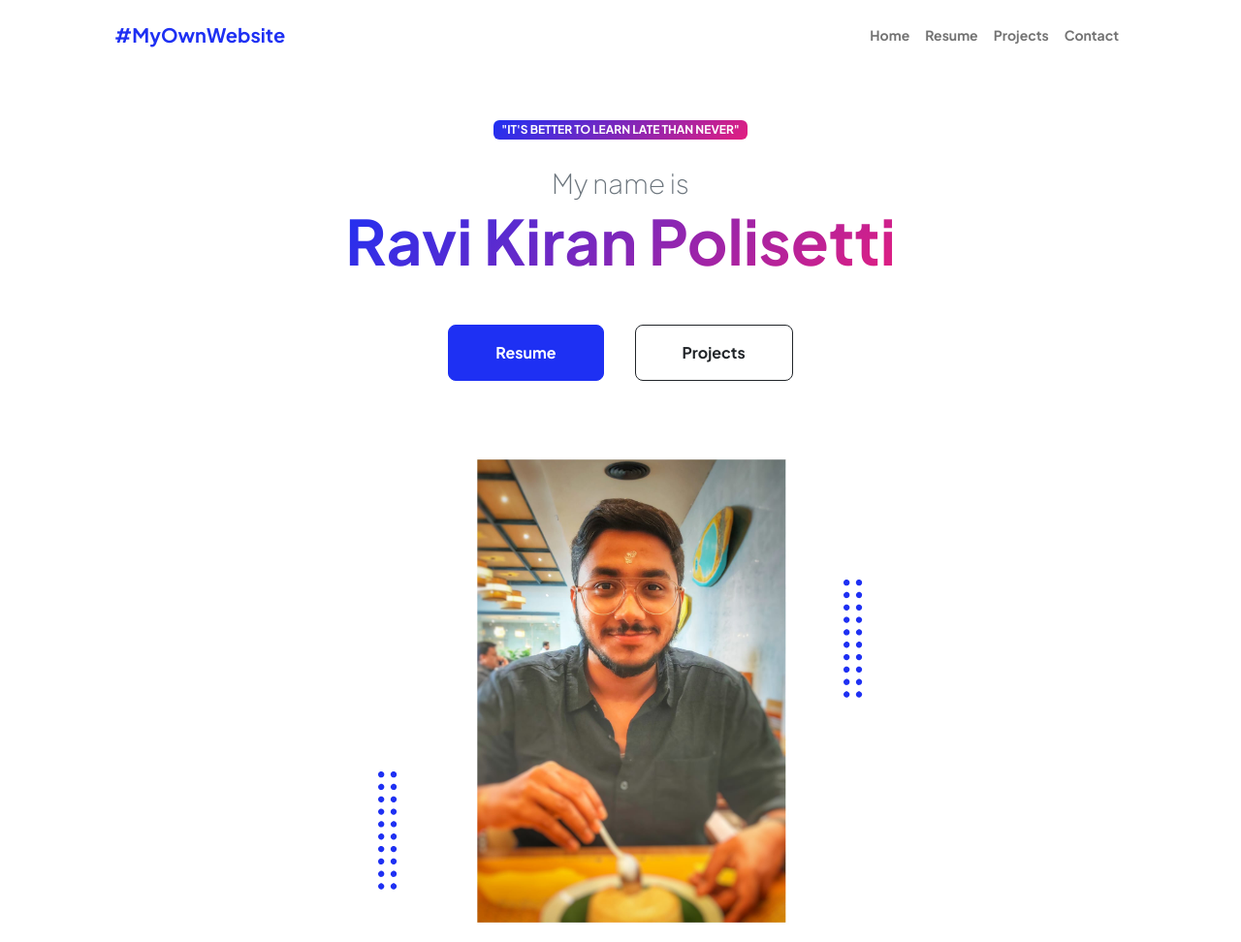
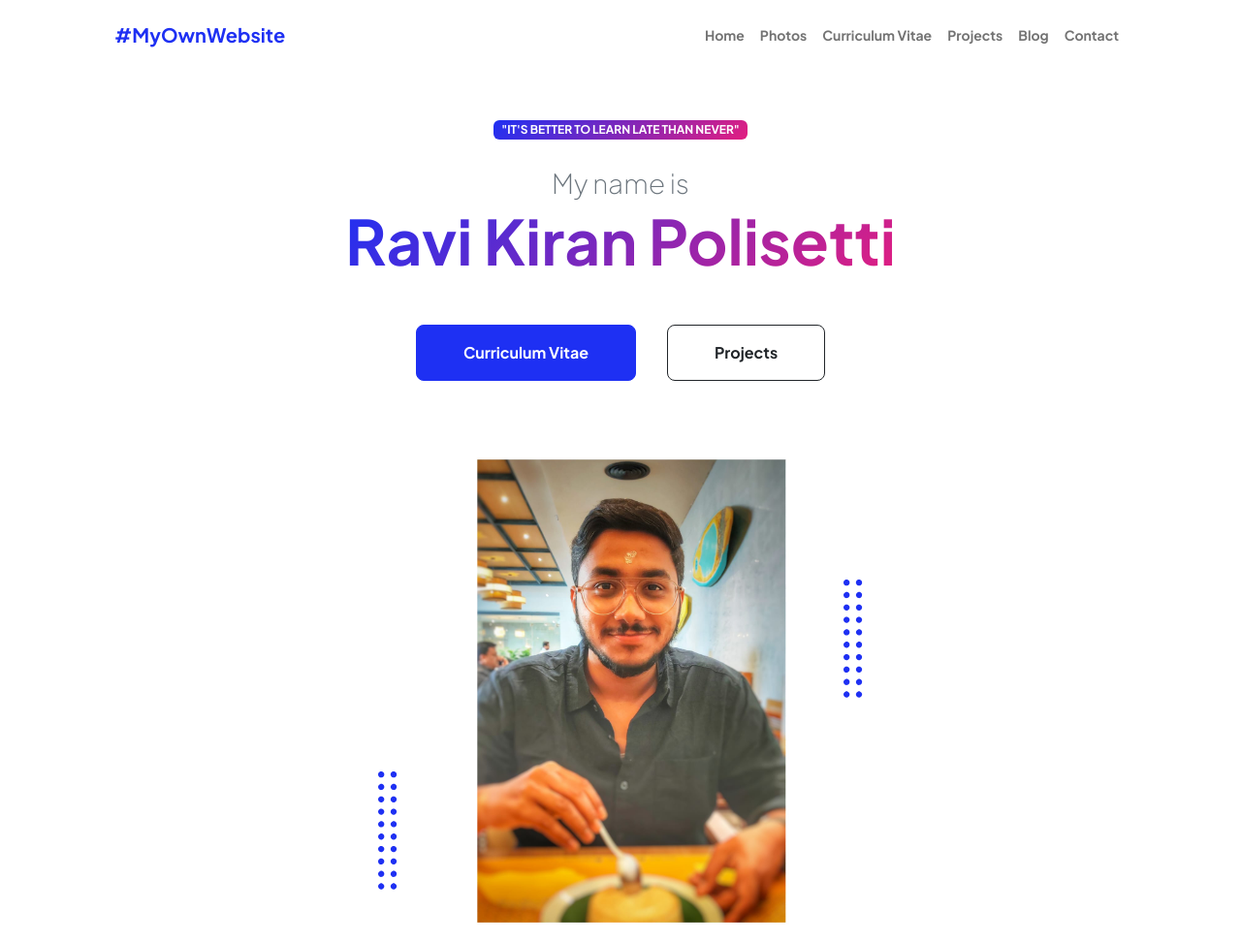
Before and after one commit to Veerasetti9/-myownwebsite, a plain HTML site: page index.html in a window 1280 px wide. Shown: the top 972 px of the page at 97% size. Drawn offline with nearby package versions, Linux system fonts and the light colour scheme.

Commit message:
Add files via upload

```diff
--- a/index.html
+++ b/index.html
@@ -5,7 +5,7 @@
         <meta name="viewport" content="width=device-width, initial-scale=1, shrink-to-fit=no" />
         <meta name="description" content="" />
         <meta name="author" content="" />
-        <title>Personal - Start Bootstrap Theme</title>
+        <title>#MyOwnWebsite</title>
         <!-- Favicon-->
         <link rel="icon" type="image/x-icon" href="assets/favicon.ico" />
         <!-- Custom Google font-->
@@ -27,8 +27,10 @@
                     <div class="collapse navbar-collapse" id="navbarSupportedContent">
                         <ul class="navbar-nav ms-auto mb-2 mb-lg-0 small fw-bolder">
                             <li class="nav-item"><a class="nav-link" href="index.html">Home</a></li>
-                            <li class="nav-item"><a class="nav-link" href="#">Resume</a></li>
+                            <li class="nav-item"><a class="nav-link" href="#">Photos</a></li>
+                            <li class="nav-item"><a class="nav-link" href="#">Curriculum Vitae</a></li>
                             <li class="nav-item"><a class="nav-link" href="#">Projects</a></li>
+                            <li class="nav-item"><a class="nav-link" href="#">Blog</a></li>
                             <li class="nav-item"><a class="nav-link" href="#">Contact</a></li>
                         </ul>
                     </div>
@@ -45,7 +47,7 @@
                                 <div class="fs-3 fw-light text-muted">My name is</div>
                                 <h1 class="display-3 fw-bolder mb-5"><span class="text-gradient d-inline">Ravi Kiran Polisetti</span></h1>
                                 <div class="d-grid gap-3 d-sm-flex justify-content-sm-center justify-content-xxl-start mb-3">
-                                    <a class="btn btn-primary btn-lg px-5 py-3 me-sm-3 fs-6 fw-bolder" href="#!">Resume</a>
+                                    <a class="btn btn-primary btn-lg px-5 py-3 me-sm-3 fs-6 fw-bolder" href="#!">Curriculum Vitae</a>
                                     <a class="btn btn-outline-dark btn-lg px-5 py-3 fs-6 fw-bolder" href="#!">Projects</a>
                                 </div>
                             </div>
```
Also changed, not shown: assets/favicon.ico.
